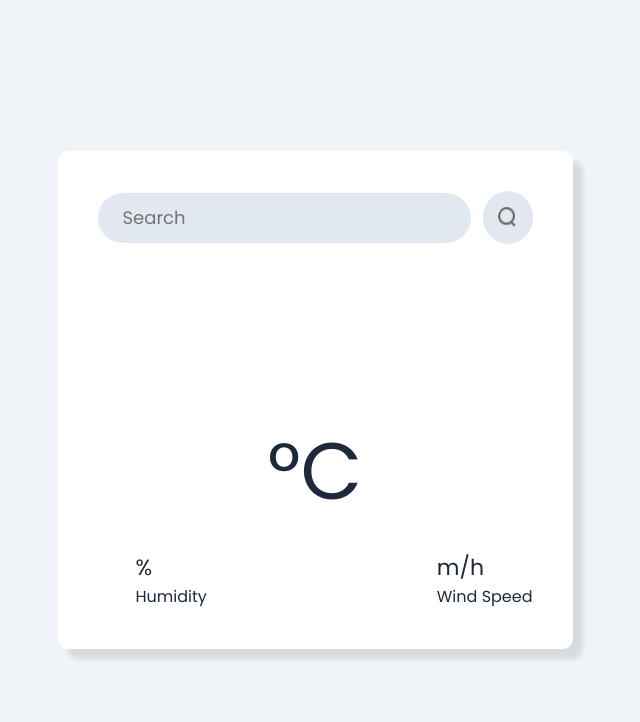
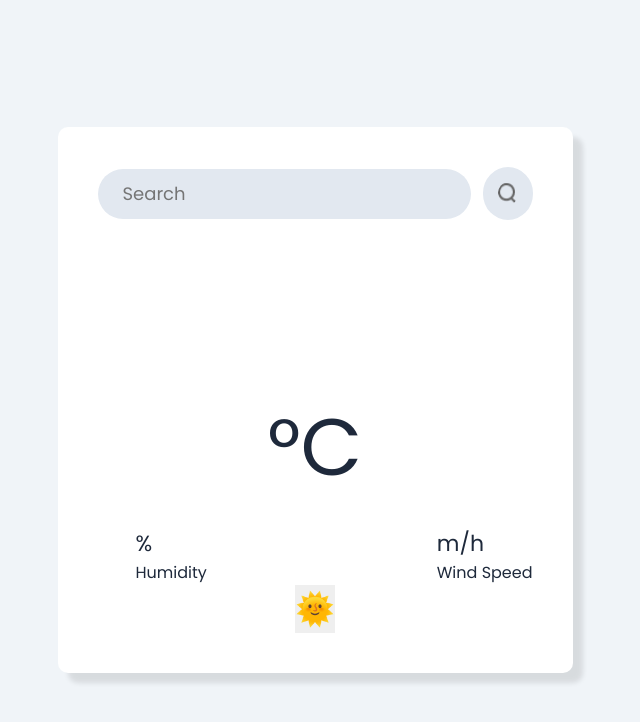
Before and after one commit to ivan-chukhalo/waz-up, a React (Vite) app: page / in a window 1280 px wide. Shown: the top 722 px of the page, without its empty margins (325-965 px from the left). Built offline with nearby package versions, Linux system fonts and the light colour scheme; no server answers.

Commit message:
feat: add a button to toogle theme

```diff
--- /dev/null
+++ b/src/components/ThemeToggler.css
@@ -0,0 +1,4 @@
+button {
+    font-size: 32px;
+    border: none;
+}
--- /dev/null
+++ b/src/components/ThemeToggler.jsx
@@ -0,0 +1,13 @@
+import React from "react";
+import './ThemeToggler.css'
+
+import useTheme from "../hooks/useTheme";
+
+const ThemeToogler = () => {
+  const { theme, toggleTheme } = useTheme();
+  const buttonText = theme === "dark" ? `🌙` : `🌞`;
+
+  return <button onClick={toggleTheme}>{buttonText}</button>;
+};
+
+export default ThemeToogler;
--- a/src/components/Weather.jsx
+++ b/src/components/Weather.jsx
@@ -3,6 +3,7 @@ import "./Weather.css";
 import search_icon from "../assets/icons/search.png";
 import wind_icon from "../assets/icons/wind.png";
 import humidity_icon from "../assets/icons/humidity.png";
+import ThemeToogler from "./ThemeToggler";
 
 const Weather = () => {
   let inputRef = useRef(null);
@@ -79,6 +80,7 @@ const Weather = () => {
           </div>
         </div>
       </div>
+      <ThemeToogler />
     </div>
   );
 };
--- a/src/hooks/useTheme.jsx
+++ b/src/hooks/useTheme.jsx
@@ -14,5 +14,5 @@ export default function useTheme() {
     document.documentElement.classList.toggle("dark", theme === "dark");
   };
 
-  return { toggleTheme };
+  return { theme, toggleTheme };
 }
```
